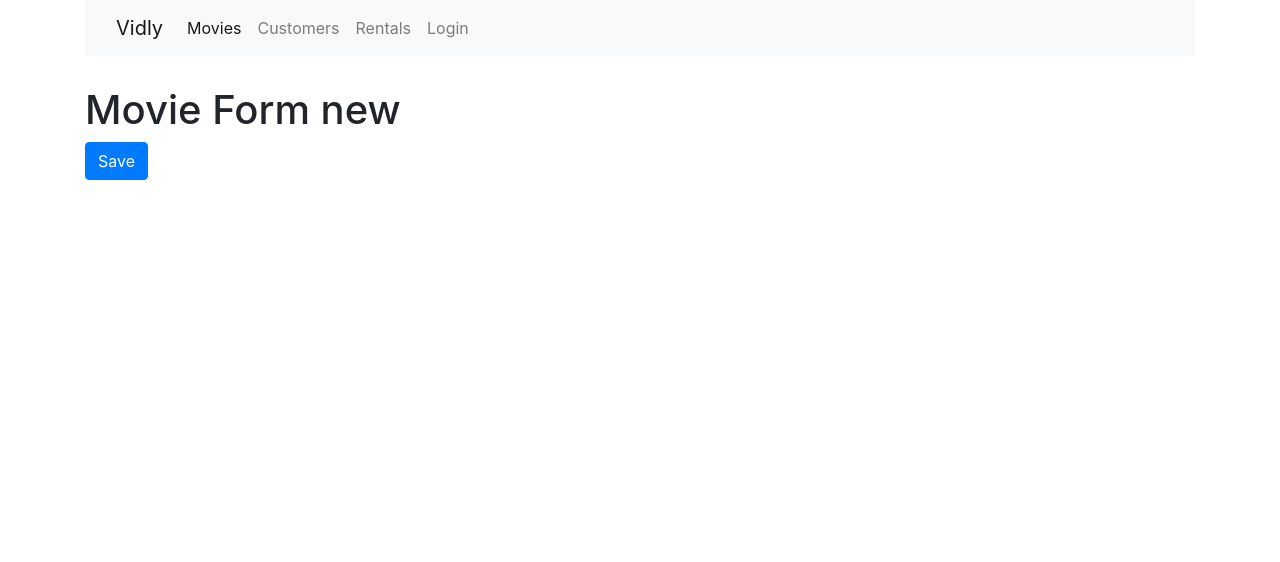
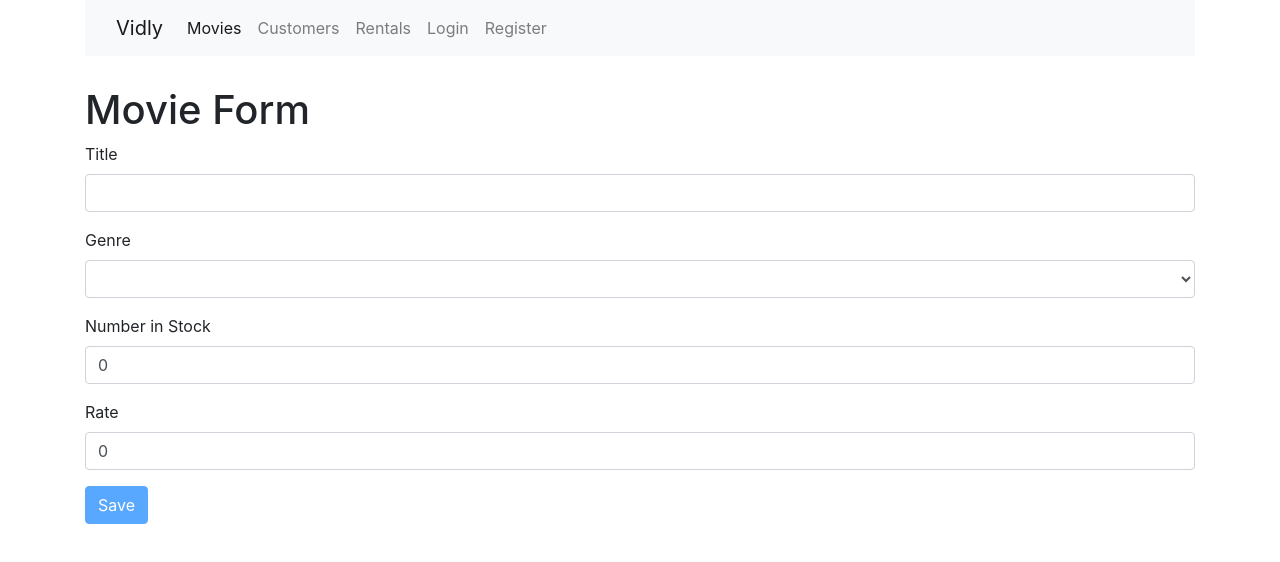
Before and after one commit to Zerryth/vidly, a React (Create React App) app: page /movies/new in a window 1280 px wide. Shown: the top 562 px of the page. Built offline with nearby package versions, Linux system fonts and the light colour scheme.

Commit message:
Added Registration component; started New Movie form

```diff
--- a/src/App.js
+++ b/src/App.js
@@ -15,6 +15,7 @@ import Customers from "./components/customers";
 import "./App.css";
 import MovieForm from "./components/movieForm";
 import LoginForm from "./components/loginForm";
+import RegistrationForm from "./components/registrationForm";
 
 class App extends Component {
   render() {
@@ -23,6 +24,7 @@ class App extends Component {
         <NavBar />
         <div className="content">
           <Switch>
+            <Route path="/register" component={RegistrationForm} />
             <Route path="/login" component={LoginForm} />
             <Route path="/movies/:id" component={MovieForm} />
             <Route path="/movies" component={Movies} />
--- a/src/components/common/form.jsx
+++ b/src/components/common/form.jsx
@@ -1,5 +1,7 @@
 import React, { Component } from "react";
 import Joi from "joi-browser";
+import Input from "./input";
+import Select from "./select";
 
 class Form extends Component {
   state = {
@@ -49,6 +51,44 @@ class Form extends Component {
     data[input.name] = input.value;
     this.setState({ data, errors });
   };
+
+  renderInput(name, label, type = "text") {
+    const { data, errors } = this.state;
+
+    return (
+      <Input
+        type={type}
+        name={name}
+        value={data[name]}
+        label={label}
+        onChange={this.handleChange}
+        error={errors[name]}
+      />
+    );
+  }
+
+  renderButton(label) {
+    return (
+      <button disabled={this.validate()} className="btn btn-primary">
+        {label}
+      </button>
+    );
+  }
+
+  renderSelect(name, label, options) {
+    const { data, errors } = this.state;
+
+    return (
+      <Select
+        name={name}
+        value={data[name]}
+        label={label}
+        options={options}
+        onChange={this.handleChange}
+        error={errors[name]}
+      />
+    );
+  }
 }
 
 export default Form;
--- a/src/components/common/input.jsx
+++ b/src/components/common/input.jsx
@@ -1,18 +1,10 @@
 import React from "react";
 
-const Input = ({ name, label, value, error, onChange }) => {
+const Input = ({ name, label, error, ...rest }) => {
   return (
     <div className="form-group">
       <label htmlFor={name}>{label}</label>
-      <input
-        value={value}
-        onChange={onChange}
-        autoFocus
-        id={name}
-        name={name}
-        type="text"
-        className="form-control"
-      />
+      <input {...rest} name={name} id={name} className="form-control" />
       {error && <div className="alert alert-danger">{error}</div>}
     </div>
   );
--- a/src/components/common/navBar.jsx
+++ b/src/components/common/navBar.jsx
@@ -37,6 +37,9 @@ const NavBar = () => {
             <NavLink className="nav-item nav-link" to="/login">
               Login
             </NavLink>
+            <NavLink className="nav-item nav-link" to="/register">
+              Register
+            </NavLink>
           </div>
         </div>
       </div>
--- /dev/null
+++ b/src/components/common/select.jsx
@@ -0,0 +1,20 @@
+import React from "react";
+
+const Select = ({ name, label, options, error, ...rest }) => {
+  return (
+    <div className="form-group">
+      <label htmlFor={name}>{label}</label>
+      <select name={name} id={name} {...rest} className="form-control">
+        <option value="" />
+        {options.map((option) => (
+          <option key={option._id} value={option._id}>
+            {option.name}
+          </option>
+        ))}
+      </select>
+      {error && <div className="alert alert-danger">{error}</div>}
+    </div>
+  );
+};
+
+export default Select;
--- a/src/components/loginForm.jsx
+++ b/src/components/loginForm.jsx
@@ -1,5 +1,4 @@
 import React from "react";
-import Input from "./common/input";
 import Joi from "joi-browser";
 import Form from "./common/form";
 
@@ -20,28 +19,13 @@ class LoginForm extends Form {
   };
 
   render() {
-    const { data, errors } = this.state;
     return (
       <div>
         <h1>Login</h1>
         <form onSubmit={this.handleSubmit}>
-          <Input
-            name="username"
-            value={data.username}
-            label="Username"
-            onChange={this.handleChange}
-            error={errors.username}
-          />
-          <Input
-            name="password"
-            value={data.password}
-            label="Password"
-            onChange={this.handleChange}
-            error={errors.password}
-          />
-          <button disabled={this.validate()} className="btn btn-primary">
-            Login
-          </button>
+          {this.renderInput("username", "Username")}
+          {this.renderInput("password", "Password", "password")}
+          {this.renderButton("Login")}
         </form>
       </div>
     );
--- a/src/components/movieForm.jsx
+++ b/src/components/movieForm.jsx
@@ -1,17 +1,74 @@
 import React from "react";
+import Joi from "joi-browser";
+import Form from "./common/form";
+import { getGenres } from "../services/fakeGenreService";
+import { getMovie, saveMovie } from "./../services/fakeMovieService";
 
-const MovieForm = ({ match, history }) => {
-  return (
-    <div>
-      <h1>Movie Form {match.params.id}</h1>
-      <button
-        className="btn btn-primary"
-        onClick={() => history.push("/movies")}
-      >
-        Save
-      </button>
-    </div>
-  );
-};
+class MovieForm extends Form {
+  state = {
+    data: { title: "", genreId: "", numberInStock: 0, dailyRentalRate: 0.0 },
+    genres: [],
+    errors: {},
+  };
+
+  schema = {
+    _id: Joi.string(),
+    title: Joi.string().required().label("Title"),
+    genre: Joi.string().required().label("Genre"),
+    numberInStock: Joi.number()
+      .integer()
+      .min(0)
+      .max(100)
+      .required()
+      .label("Number in Stock"),
+    rate: Joi.number().precision(2).max(10).label("Daily Rental Rate"),
+  };
+
+  componentDidMount() {
+    const genres = getGenres();
+    this.setState({ genres });
+
+    const movieId = this.props.match.params.id;
+    if (movieId === "new") return;
+
+    const movie = getMovie(movieId);
+    if (!movie) return this.props.history.replace("/not-found");
+
+    this.setState({ data: this.mapToViewModel(movie) });
+  }
+
+  mapToViewModel(movie) {
+    return {
+      _id: movie._id,
+      title: movie.title,
+      genreId: movie.genre._id,
+      numberInStock: movie.numberInStock,
+      dailyRentalRate: movie.dailyRentalRate,
+    };
+  }
+
+  doSubmit = () => {
+    saveMovie(this.state.data);
+
+    this.props.history.push("/movies");
+  };
+
+  render() {
+    return (
+      <div>
+        <h1>Movie Form</h1>
+        <form onSubmit={this.handleSubmit}>
+          {this.renderInput("title", "Title")}
+          {this.renderSelect("genreId", "Genre", this.state.genres)}
+          {this.renderInput("numberInStock", "Number in Stock", "number")}
+          {this.renderInput("dailyRentalRate", "Rate")}
+          {this.renderButton("Save")}
+        </form>
+      </div>
+    );
+  }
+}
 
 export default MovieForm;
+
+// onClick={() => history.push("/movies")}
--- a/src/components/movies.jsx
+++ b/src/components/movies.jsx
@@ -6,6 +6,7 @@ import { paginate } from "../utils/paginate";
 import ListGroup from "./listGroup";
 import MoviesTable from "./moviesTable";
 import _ from "lodash";
+import { Link } from "react-router-dom";
 
 export default class Movies extends Component {
   constructor() {
@@ -97,6 +98,14 @@ export default class Movies extends Component {
           />
         </div>
         <div className="col">
+          <Link
+            to="/movies/new"
+            className="nav-item nav-link"
+            aria-current="page"
+            style={{ marginBottom: 20 }}
+          >
+            <button className="btn btn-primary">New Movie</button>
+          </Link>
           <p>Showing {totalCount} movies in the database.</p>
           <MoviesTable
             movies={movies}
--- /dev/null
+++ b/src/components/registrationForm.jsx
@@ -0,0 +1,37 @@
+import Joi from "joi-browser";
+import React from "react";
+import Form from "./common/form";
+
+class RegistrationForm extends Form {
+  state = {
+    data: { username: "", password: "", name: "" },
+    errors: {},
+  };
+
+  schema = {
+    username: Joi.string().required().email().label("Username"),
+    password: Joi.string().required().min(5).label("Password"),
+    name: Joi.string().required().label("Name"),
+  };
+
+  doSubmit = () => {
+    // Call the server
+    console.log("Registration submitted");
+  };
+
+  render() {
+    return (
+      <div>
+        <h1>Register</h1>
+        <form onSubmit={this.handleSubmit}>
+          {this.renderInput("username", "Username")}
+          {this.renderInput("password", "Password", "password")}
+          {this.renderInput("name", "Name")}
+          {this.renderButton("Register")}
+        </form>
+      </div>
+    );
+  }
+}
+
+export default RegistrationForm;
--- a/src/services/fakeMovieService.js
+++ b/src/services/fakeMovieService.js
@@ -77,13 +77,13 @@ export function getMovie(id) {
 
 export function saveMovie(movie) {
   let movieInDb = movies.find((m) => m._id === movie._id) || {};
-  movieInDb.name = movie.name;
+  movieInDb.title = movie.title;
   movieInDb.genre = genresAPI.genres.find((g) => g._id === movie.genreId);
   movieInDb.numberInStock = movie.numberInStock;
   movieInDb.dailyRentalRate = movie.dailyRentalRate;
 
   if (!movieInDb._id) {
-    movieInDb._id = Date.now();
+    movieInDb._id = Date.now().toString();
     movies.push(movieInDb);
   }
 
```
